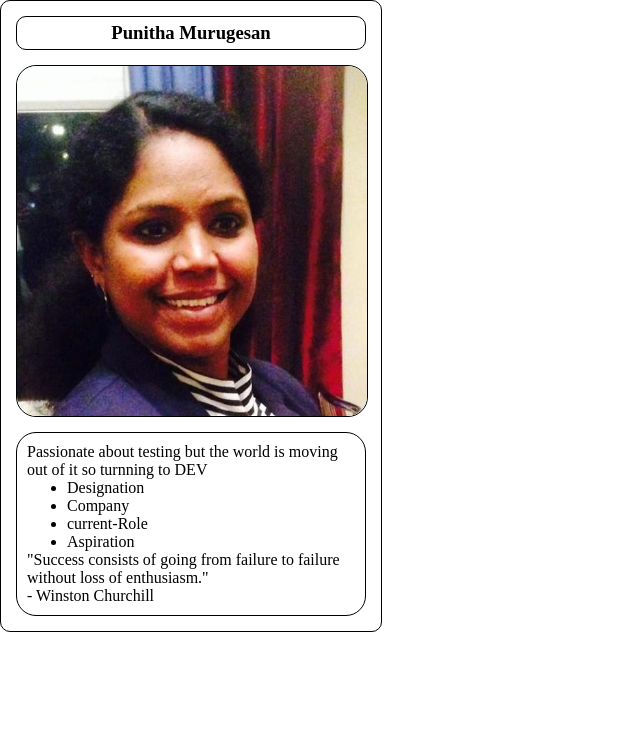
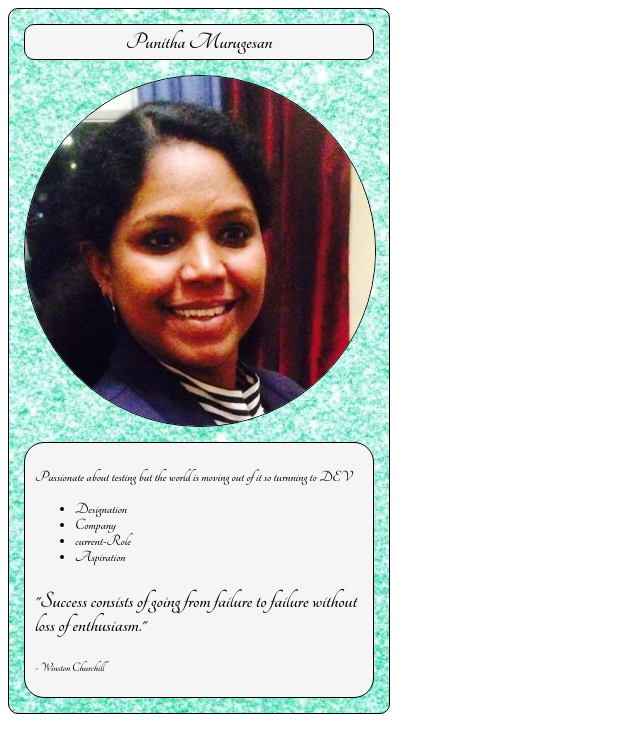
Before and after one commit to Punithamurugesan/Pokemon-Card, a plain HTML site: page index.html in a window 1280 px wide. Shown: the whole page, without its empty margins (0-640 px from the left). Drawn offline with Linux system fonts and the light colour scheme.

Commit message:
font fix

```diff
--- a/index.html
+++ b/index.html
@@ -11,6 +11,7 @@
         <h3>Punitha Murugesan</h3>
         <div class ="Image-container">
         <img src="Punitha.png" alt="image of Punitha">
+        <link href="https://fonts.googleapis.com/css2?family=Tangerine:wght@700&display=swap" rel="stylesheet">
     </div>
 
 
--- a/style.css
+++ b/style.css
@@ -1,7 +1,5 @@
 
 *{
-margin : 0;
-
 
 }
 
@@ -12,6 +10,10 @@ margin : 0;
     padding: 15px;
     border: 1px solid black;
     border-radius: 10px;
+    background-color:  #01C3A7;
+    background-image: url(Mint_green.png);
+    font-family: 'Tangerine', cursive;
+
 }
 
 h3{
@@ -19,8 +21,10 @@ h3{
     margin: 0 0 15px 0;
     border: 1px solid black;
     text-align: center;
+    font-size: x-large;
+    font-weight: bold;
     border-radius: 10px;
-
+    background-color: whitesmoke;
 }
 
 .Image-container{
@@ -28,14 +32,14 @@ h3{
     height: 350px;
     border: 1px solid black;
     margin: 15px 0;
-    border-radius: 20px;
+    border-radius: 200px;
 
 }
 
 .Image-container img{
     width: 100%;
     height: 100%;
-    border-radius: 20px;
+    border-radius: 200px;
 
 
 }
@@ -44,25 +48,34 @@ h3{
 padding: 10px;
 border: 1px solid black;
 border-radius: 20px;
+background-color: whitesmoke;
+
 
 }
 
 #description{
 
-};
+}
 
 #list-items{
 
-};
+
+}
 
 #list-items span{
 
-};
+
+}
 
 .quote{
+    font-family: 'Tangerine', cursive;
+    font-size: x-large ;
+
 
 }
 
 .indent{
+    font-family: 'Tangerine', cursive;
+    font-size: small     ;
 
 }
```
Also changed, not shown: Mint_green.png (renamed from Mint green image.jpeg).
